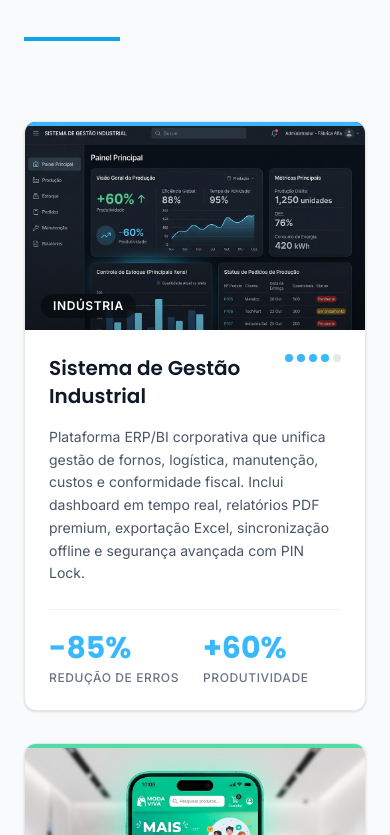
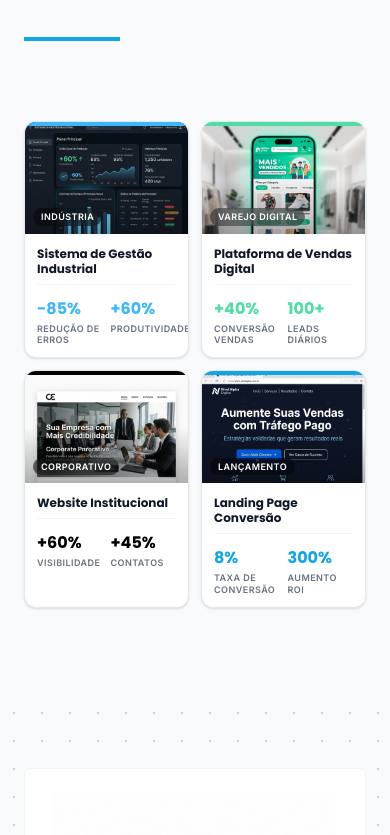
Before and after one commit to Hunter1805/site-portifolio, a React (Vite) app: page / in a window 390 px wide. Shown: the part 1989-2824 px from the top of the page. Built offline with nearby package versions, Linux system fonts and the light colour scheme.

Commit message:
design: ajusta grid do portfolio para 2x2 no mobile para evitar alongamento vertical

```diff
--- a/src/components/Portfolio.tsx
+++ b/src/components/Portfolio.tsx
@@ -13,43 +13,43 @@ export default function Portfolio() {
           <div className="h-1 w-24 bg-brand-sky mb-4"></div>
         </Reveal>
 
-        <div className="grid grid-cols-1 md:grid-cols-2 gap-8">
+        <div className="grid grid-cols-2 gap-3 sm:gap-4 md:gap-8">
           {portfolioData.map((project) => (
             <Reveal key={project.id} className="group bg-white border border-gray-200 hover-lift flex flex-col relative overflow-hidden rounded-xl shadow-sm hover:shadow-xl transition-shadow duration-300">
               {/* Barra de acento no topo */}
               <div className={`absolute top-0 left-0 w-full h-1 z-10 ${project.accent}`}></div>
 
               {/* Imagem do projeto */}
-              <div className="relative h-52 overflow-hidden bg-gray-100">
+              <div className="relative h-28 sm:h-40 md:h-52 overflow-hidden bg-gray-100">
                 <img
                   src={project.image}
                   alt={`Mockup - ${project.title}`}
                   className="w-full h-full object-cover object-top transition-transform duration-500 group-hover:scale-105"
                 />
                 <div className="absolute inset-0 bg-gradient-to-t from-black/30 via-transparent to-transparent" />
-                <span className="absolute bottom-3 left-4 text-xs font-bold text-white bg-black/40 backdrop-blur-sm px-3 py-1 rounded-full uppercase tracking-wider">
+                <span className="absolute bottom-2 left-2 sm:bottom-3 sm:left-4 text-[9px] sm:text-xs font-bold text-white bg-black/40 backdrop-blur-sm px-2 sm:px-3 py-0.5 sm:py-1 rounded-full uppercase tracking-wider">
                   {project.category}
                 </span>
               </div>
 
               {/* Conteúdo */}
-              <div className="p-6 flex flex-col flex-1">
-                <div className="flex justify-between items-start mb-4">
-                  <h3 className="font-display text-xl font-semibold text-gray-900">{project.title}</h3>
-                  <div className="flex gap-1 ml-3 flex-shrink-0">
+              <div className="p-3 sm:p-4 md:p-6 flex flex-col flex-1">
+                <div className="flex justify-between items-start mb-2 md:mb-4">
+                  <h3 className="font-display text-xs sm:text-base md:text-xl font-bold md:font-semibold text-gray-900 leading-tight">{project.title}</h3>
+                  <div className="hidden sm:flex gap-1 ml-3 flex-shrink-0">
                     {[...Array(5)].map((_, i) => (
                       <span key={i} className={`w-2 h-2 rounded-full ${i < (project.id === 1 ? 4 : project.id === 3 ? 3 : project.id === 4 ? 4 : 5) ? project.accent : 'bg-gray-200'}`}></span>
                     ))}
                   </div>
                 </div>
-                <p className="text-gray-600 mb-6 flex-1 leading-relaxed text-sm">
+                <p className="hidden md:block text-gray-600 mb-6 flex-1 leading-relaxed text-sm">
                   {project.description}
                 </p>
-                <div className="grid grid-cols-2 gap-4 border-t border-gray-100 pt-5">
+                <div className="grid grid-cols-2 gap-2 sm:gap-4 border-t border-gray-100 pt-3 md:pt-5">
                   {project.metrics.map((metric, i) => (
                     <div key={i}>
-                      <div className={`font-display text-3xl font-bold ${project.textAccent}`}>{metric.value}</div>
-                      <div className="text-xs text-gray-500 font-medium uppercase tracking-wider mt-1">{metric.label}</div>
+                      <div className={`font-display text-base sm:text-2xl md:text-3xl font-bold ${project.textAccent}`}>{metric.value}</div>
+                      <div className="text-[9px] sm:text-xs text-gray-500 font-semibold md:font-medium uppercase tracking-wider mt-0.5 sm:mt-1 leading-tight">{metric.label}</div>
                     </div>
                   ))}
                 </div>
```
